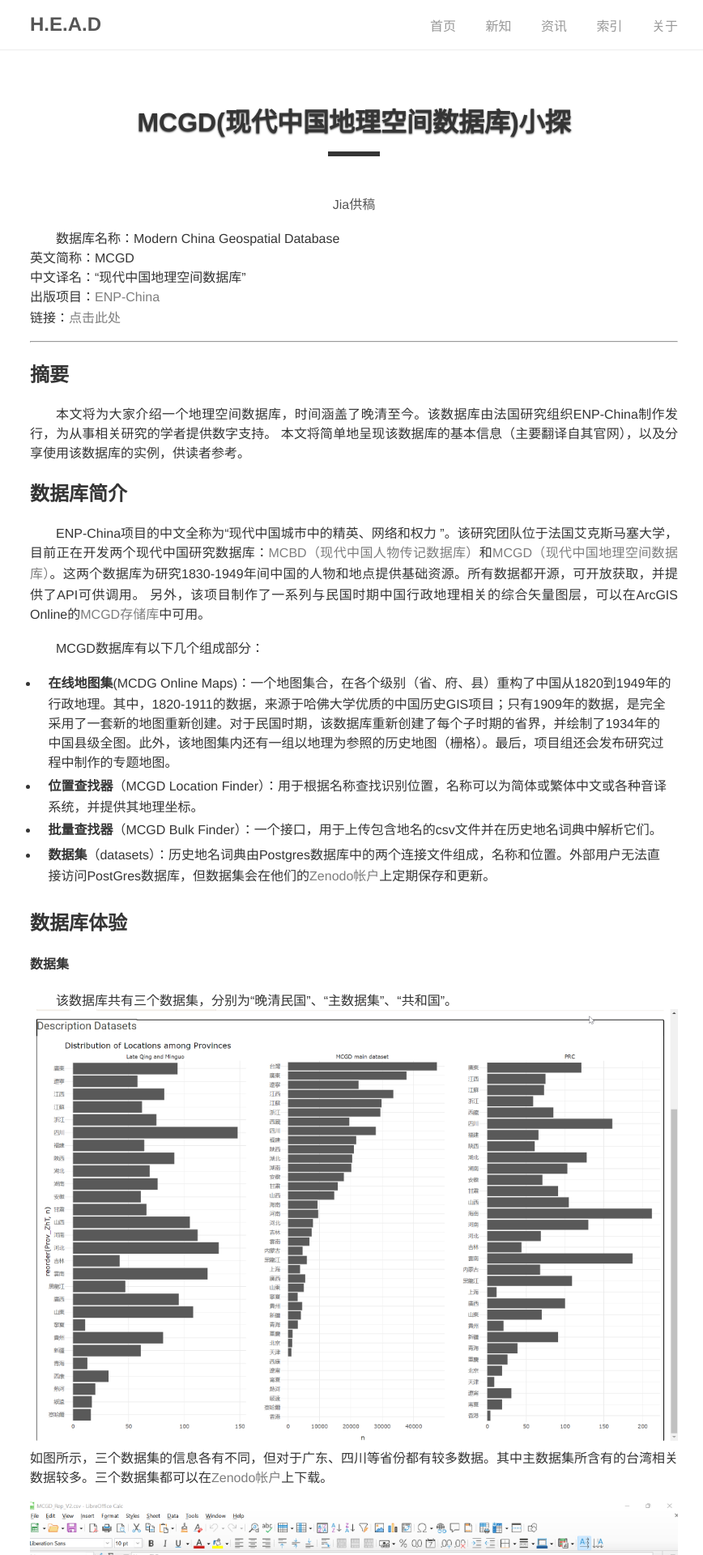
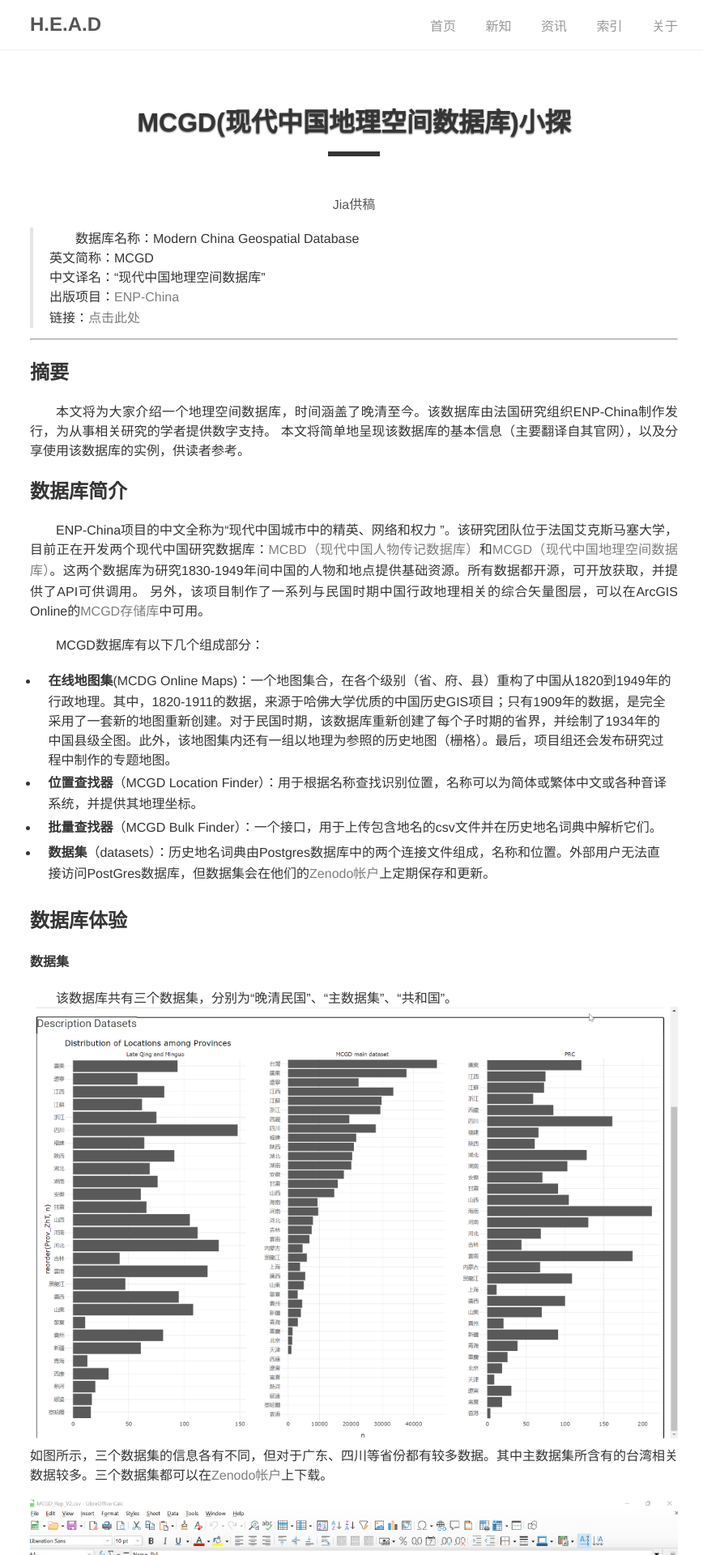
Before and after one commit to DHHD2022/DHHD2022.GitHub.io, a Jekyll site: the page built from dh_blog/_posts/2022-04-15-MCGD介绍.md, in a window 1280 px wide. Shown: the top 1920 px of the page at 81% size, without its empty margins (203-1071 px from the left). Built offline with Jekyll 4.4.1, drawn with Linux system fonts in a browser that asks for light colours.

```diff
--- a/dh_blog/_posts/2022-04-15-MCGD介绍.md
+++ b/dh_blog/_posts/2022-04-15-MCGD介绍.md
@@ -8,11 +8,11 @@ author: Jia
 categories: dh_blog
 ---
 
-数据库名称：Modern China Geospatial Database
-英文简称：MCGD
-中文译名：“现代中国地理空间数据库”
-出版项目：[ENP-China](https://www.enpchina.eu/)
-链接：[点击此处](https://analytics.huma-num.fr/enpchina/MCGD_interface/)
+> 数据库名称：Modern China Geospatial Database
+> 英文简称：MCGD
+> 中文译名：“现代中国地理空间数据库”
+> 出版项目：[ENP-China](https://www.enpchina.eu/)
+> 链接：[点击此处](https://analytics.huma-num.fr/enpchina/MCGD_interface/)
 
 -------------
 
```
